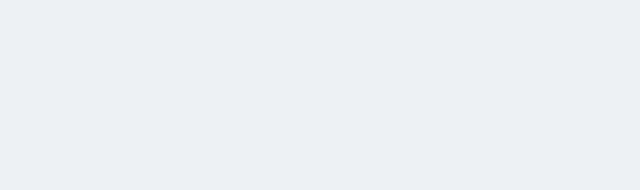
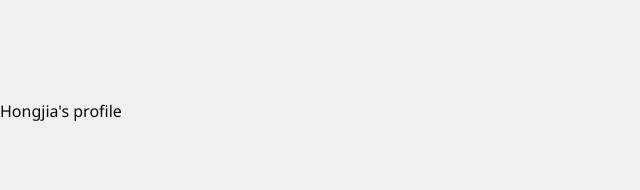
Before and after one commit to Hongjia-Liu/next-social-blogging, a Next.js app: page / in a window 1280 px wide. Shown: the top 190 px of the page, without its empty margins (0-640 px from the left). Built offline with nearby package versions, Linux system fonts and the light colour scheme.

Commit message:
Setup routing

```diff
--- a/pages/index.js
+++ b/pages/index.js
@@ -1,3 +1,17 @@
+import Link from "next/link";
+
 export default function Home() {
-	return <div></div>;
+	return (
+		<div>
+			<Link
+				prefetch={false}
+				href={{
+					pathname: "/[username]",
+					query: { username: "hongjia" },
+				}}
+			>
+				<a>Hongjia&apos;s profile</a>
+			</Link>
+		</div>
+	);
 }
```
Also changed, not shown: pages/[username]/[slug].js (added, +7 -0 lines), pages/[username]/index.js (added, +7 -0 lines), pages/admin/[slug].js (added, +7 -0 lines), pages/admin/index.js (added, +7 -0 lines), pages/enter.js (added, +7 -0 lines).
